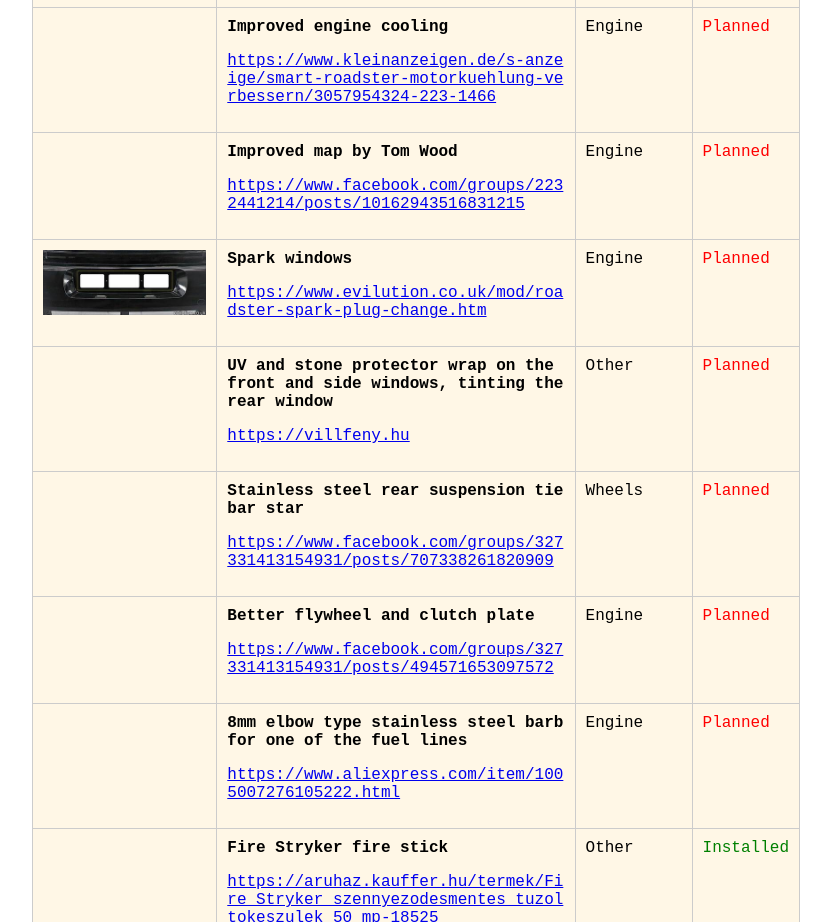
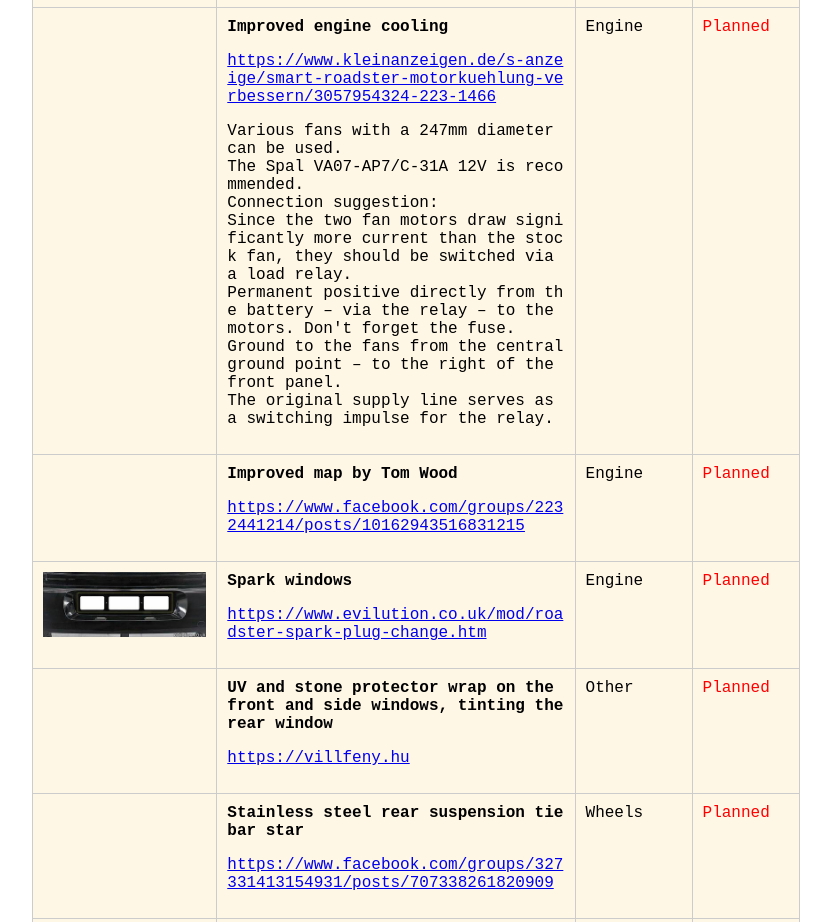
Before and after one commit to kocsirtamas/kocsirtamas.github.io, a plain HTML site: page index.html in a window 1280 px wide. Shown: the part 8260-9182 px from the top of the page, without its empty margins (224-1055 px from the left). Drawn offline with Linux system fonts and the light colour scheme.

Commit message:
Update index.html

```diff
--- a/index.html
+++ b/index.html
@@ -737,6 +737,13 @@ table img {
             <b>Improved engine cooling</b>
             <p>
             <a href="https://www.kleinanzeigen.de/s-anzeige/smart-roadster-motorkuehlung-verbessern/3057954324-223-1466">https://www.kleinanzeigen.de/s-anzeige/smart-roadster-motorkuehlung-verbessern/3057954324-223-1466</a>
+            <p>Various fans with a 247mm diameter can be used.
+            <br>The Spal VA07-AP7/C-31A 12V is recommended.
+            <br>Connection suggestion:
+            <br>Since the two fan motors draw significantly more current than the stock fan, they should be switched via a load relay.
+            <br>Permanent positive directly from the battery – via the relay – to the motors. Don't forget the fuse.
+            <br>Ground to the fans from the central ground point – to the right of the front panel.
+            <br>The original supply line serves as a switching impulse for the relay.
           </td>
           <td>Engine</td>
           <td style="color: red;">Planned</td>
```
